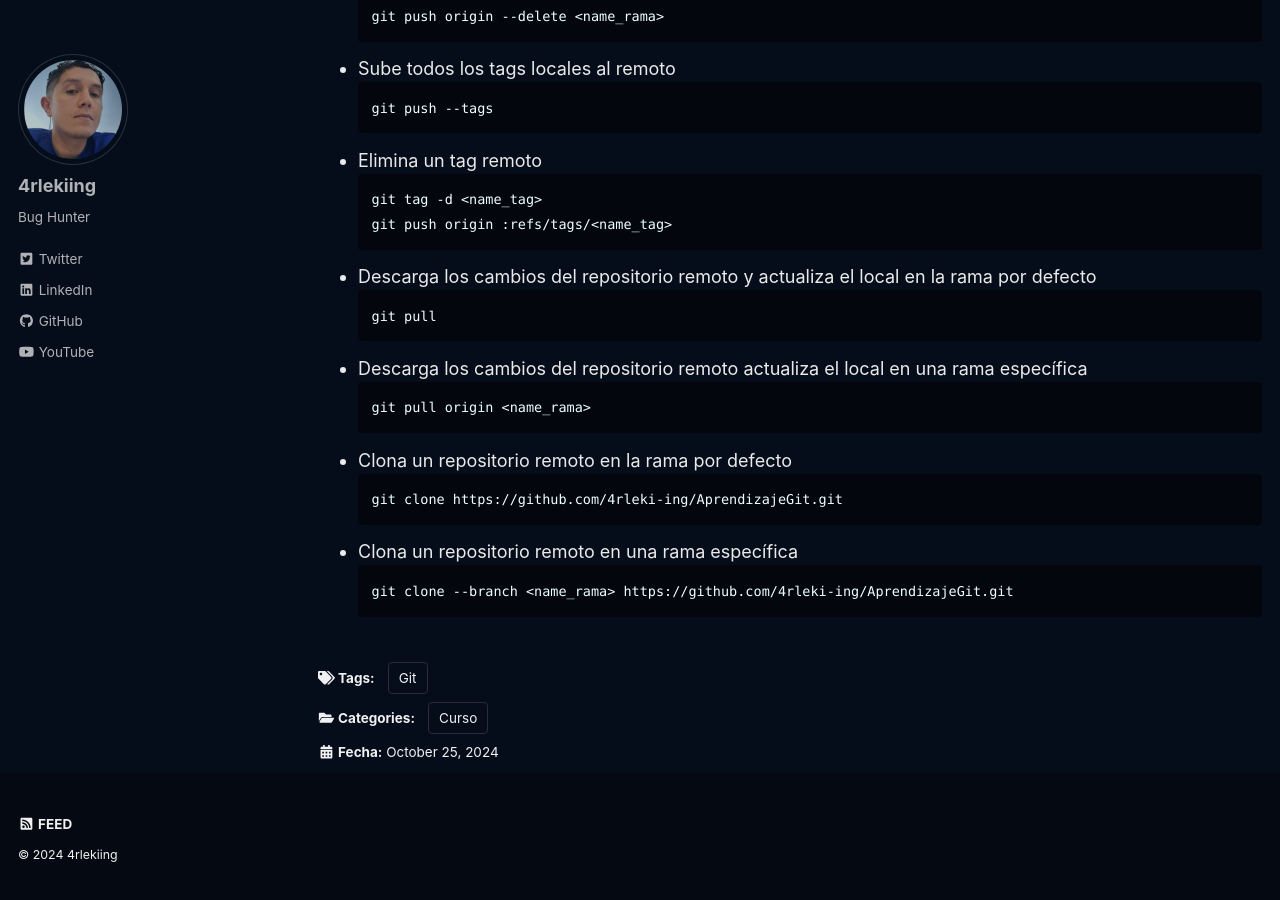
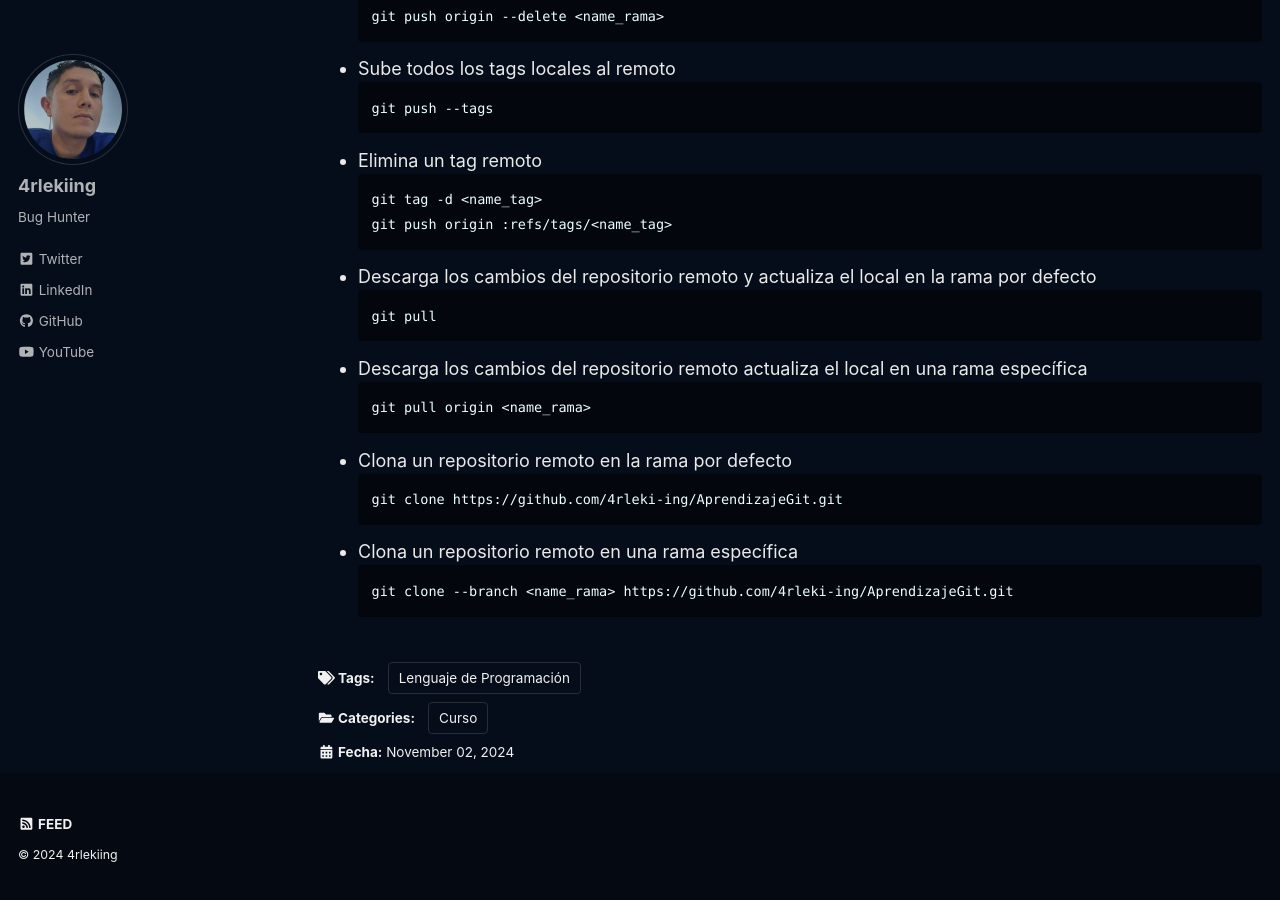
Before and after one commit to 4rleki-ing/4rleki-ing.github.io, a Jekyll site: the page built from _posts/2024-01-03-Curso-GIT.md, in a window 1280 px wide and 900 px high, scrolled down 9233 px. Built offline with Jekyll 4.4.1, drawn with Linux system fonts in a browser that asks for light colours; cached includes are drawn as plain includes; a script that is not in the unit is left out; some of the changed text lies outside the part shown.

Commit message:
Update 2024-01-03-Curso-GIT.md

```diff
--- a/_posts/2024-01-03-Curso-GIT.md
+++ b/_posts/2024-01-03-Curso-GIT.md
@@ -2,7 +2,7 @@
 layout: single
 title: Curso Git
 excerpt: "Git es un sistema de control de versiones distribuido."
-date: 2024-10-25
+date: 2024-11-02
 classes: wide
 header:
   teaser: /assets/images/Git/Git.jpg
@@ -10,11 +10,11 @@ header:
 categories:
   - Curso
 tags:
-  - Git
+  - Lenguaje de Programación
 ---
 
 <p align="center">
-<img src="/assets/images/Git/Portada.jpg">
+  <img src="/assets/images/Git/Portada.jpg">
 </p>
 
 `Git` se ha convertido en el estándar mundial para el control de versiones; es un *sistema de control de versiones distribuido*, lo que significa que un clon local del proyecto es un repositorio de control de versiones completo. Estos repositorios locales plenamente funcionales permiten trabajar sin conexión o de forma remota con facilidad. Los desarrolladores confirman su trabajo localmente y, a continuación, sincronizan la copia del repositorio con la del servidor. Este paradigma es distinto del *control de versiones centralizado*, donde los clientes deben sincronizar el dódigo con un servidor antes de crear nuevas versiones.
```
